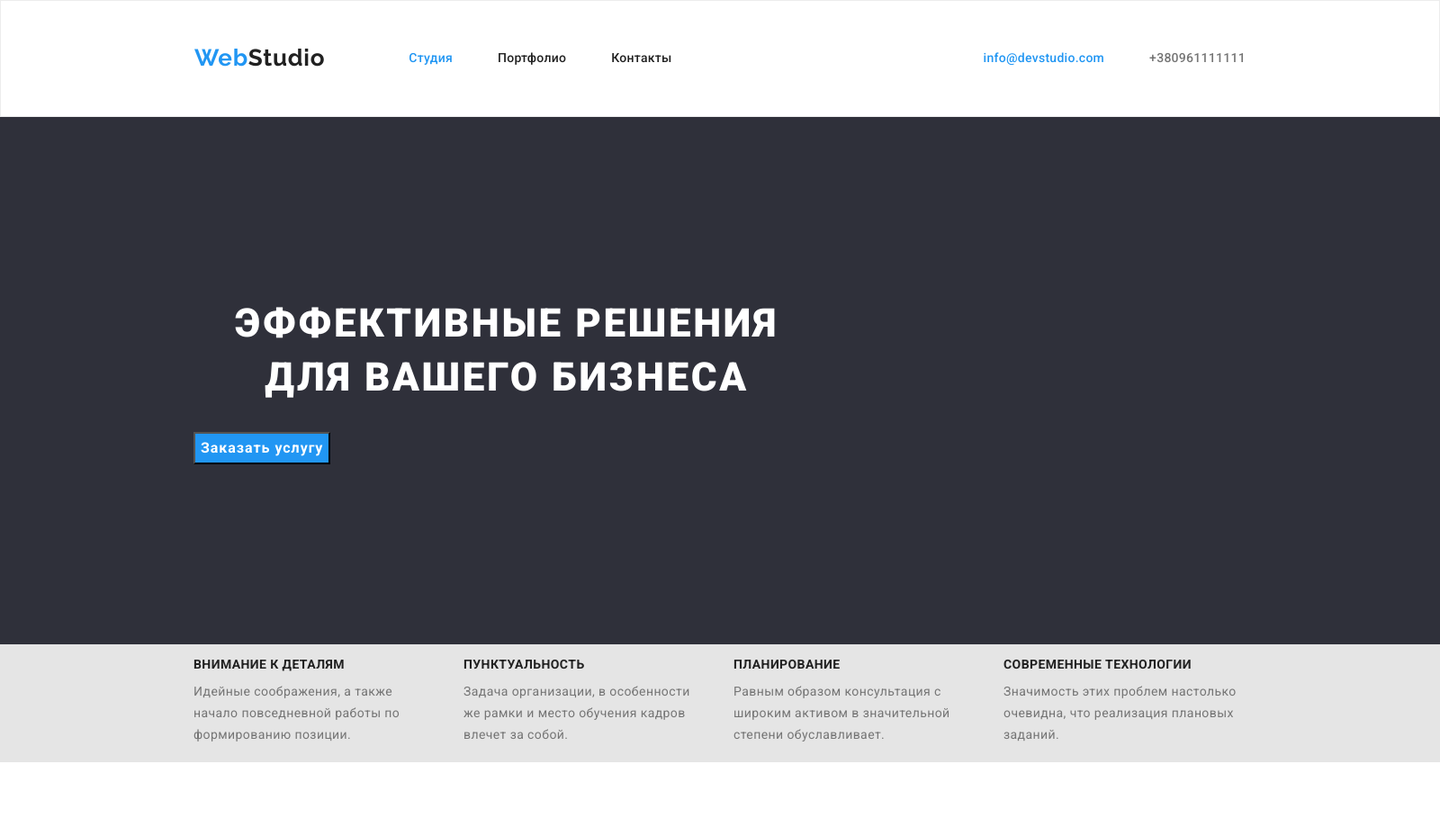
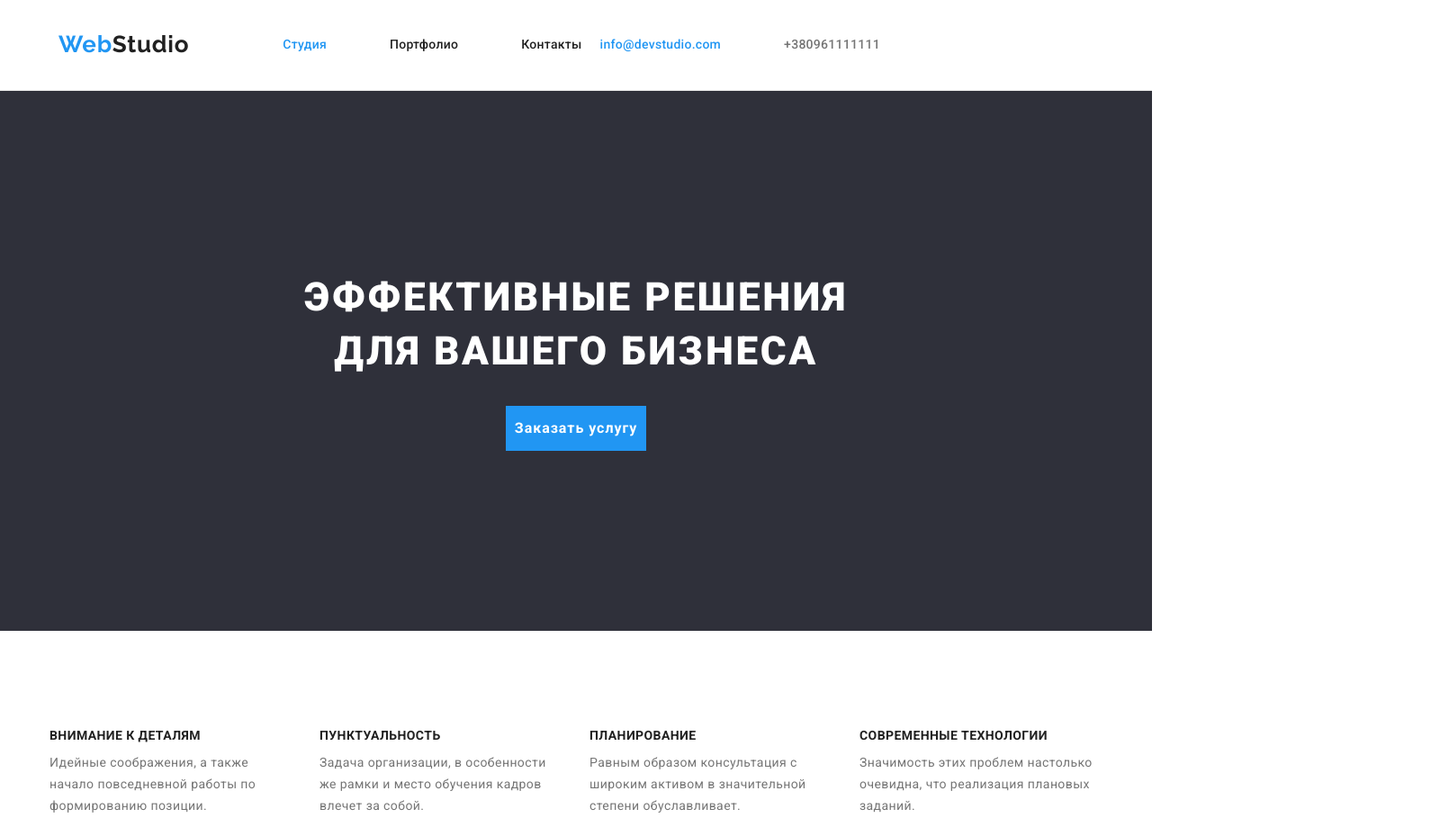
Before and after one commit to ineteta9/goit-markup-hw-03, a plain HTML site: page index.html in a window 1280 px wide. Shown: the top 929 px of the page at 90% size, 1600 px wide, since content can reach past the window. Drawn offline with nearby package versions, Linux system fonts and the light colour scheme.

Commit message:
correct dz3

```diff
--- a/css/style.css
+++ b/css/style.css
@@ -11,7 +11,6 @@
 }
 
 body {
-  width: 1600px;
   font-size: 14px;
   font-family: 'Roboto', sans-serif;
   color: var(--common-text-color);
@@ -21,8 +20,9 @@ body {
 
 /* первая линия */
 header {
-  width: 1600px;
-  border: 1px solid #ececec;
+  border-bottom: 1px solid #ececec;
+  padding-top: 24px;
+  padding-bottom: 25px;
 }
 /*background: var(--white-color);
   color: var(--common-text-color);*/
@@ -32,13 +32,17 @@ ul {
 
 /* WebStudio */
 .logo {
-  margin-right: 93px;
+  margin-right: 84px;
   font-family: 'Raleway';
   font-style: normal;
   font-weight: 700;
   font-size: 26px;
   line-height: 1.2;
   letter-spacing: 0.03em;
+  padding-left: 10px;
+  padding-right: 10px;
+  padding-top: 10px;
+  padding-bottom: 10px;
 }
 
 .logo-style {
@@ -62,22 +66,24 @@ ul {
 .main-nav {
   display: flex;
   align-items: center;
-  padding-left: 215px;
-  margin-top: 24px;
-  margin-bottom: 24px;
 }
 
 .site-nav,
 .contakt-nav {
   display: flex;
-  margin-top: 32px;
-  margin-bottom: 32px;
   font-style: normal;
   font-weight: 500;
   font-size: 14px;
   line-height: 1.14;
   letter-spacing: 0.02em;
   text-decoration: none;
+}
+.site-nav li,
+.contakt-nav li {
+  padding-left: 10px;
+  padding-right: 10px;
+  padding-top: 10px;
+  padding-bottom: 10px;
 }
 
 .site-nav li:not(:last-child),
@@ -86,8 +92,7 @@ ul {
 }
 
 .contakt-nav {
-  margin-right: 215px;
-  margin-left: auto;
+  margin-right: 331px;
 }
 
 .site-nav a.link.current {
@@ -139,6 +144,7 @@ ul {
   padding-bottom: 200px;
   background: var(--home-color);
   color: var(--white-color);
+  text-align: center;
 }
 
 .container {
@@ -151,7 +157,7 @@ ul {
 
 .home-title {
   width: 696px;
-  margin: 0;
+  margin: 0 auto;
   background: var(--home-color);
   color: var(--white-color);
   font-weight: 900;
@@ -172,6 +178,11 @@ ul {
   line-height: 1.88;
   text-align: center;
   letter-spacing: 0.06em;
+  border: none;
+  padding-left: 10px;
+  padding-right: 10px;
+  padding-top: 10px;
+  padding-bottom: 10px;
 }
 
 h1,
@@ -181,10 +192,14 @@ p {
   margin: 0;
 }
 
+.sections {
+  padding-top: 94px;
+  padding-bottom: 94px;
+}
 /* Особенности */
 .details {
   /*background: var(--white-color);*/
-  background: var(--main-color);
+  background: var(--white-color);
   font-size: 14px;
   line-height: 1.71;
   letter-spacing: 0.03em;
@@ -223,7 +238,6 @@ p {
 .about {
   background: var(--white-color);
   padding-top: 94px;
-  padding-bottom: 94px;
 }
 
 .about-title {
@@ -254,7 +268,6 @@ p {
 .team {
   padding-top: 94px;
   padding-bottom: 94px;
-  height: 648px;
   background: var(--fon-color);
   font-size: 16px;
   line-height: 1.18;
@@ -277,9 +290,7 @@ p {
   display: flex;
   flex-wrap: wrap;
   padding: 0;
-  margin-left: auto;
-  margin-right: auto;
-}
+  }
 .team-item li {
   padding: 0px;
 }
@@ -307,7 +318,6 @@ p {
 
 /* Футер */
 .footer {
-  padding-left: 215px;
   padding-top: 60px;
   padding-bottom: 60px;
   background: var(--home-color);
@@ -354,11 +364,11 @@ a {
 .item-button {
   display: flex;
   justify-content: center;
-  margin-left: auto;
-  margin-right: auto;
   padding-top: 94px;
   padding-bottom: 50px;
 }
+.item-button :not(:last-child) {
+  margin-right: 8px;}
 
 .item-button button {
   display: inline-block;
@@ -372,10 +382,6 @@ a {
   line-height: 1.62;
   text-align: center;
   letter-spacing: 0.03em;
-}
-
-.item-button :not(:last-child) {
-  margin-right: 8px;
 }
 
 .all-btn {
@@ -429,7 +435,7 @@ a {
   padding: 0;
   margin: 0;
   margin-left: calc(-1 * var(--card-set-gap));
-  }
+}
 
 .elements li {
   flex-basis: calc(100% / 3 - var(--card-set-gap));
@@ -471,8 +477,10 @@ p {
   background: var(--white-color);
   border: 1px solid #eeeeee;
   border-top: 0;
-  padding-top: 20px;
-  padding-bottom: 20px;
+  padding-top: 24px;
+  padding-bottom: 24px;
+  padding-left: 14px;
+  padding-right: 14px;
 }
 
 img {
--- a/index.html
+++ b/index.html
@@ -16,6 +16,7 @@
   </head>
   <body>
     <header>
+      <div class="container">
       <nav class="main-nav">
         <a href="index.html" class="logo">
           <span class="logo-style">Web</span><span class="logo-item">Studio</span></a
@@ -30,6 +31,7 @@
           <li><a href class="list" ="tel:+380961111111">+380961111111</a></li>
         </ul>
       </nav>
+    </div>
     </header>
     <main>
       <section class="home">
@@ -38,7 +40,8 @@
           <button type="button" class="btn">Заказать услугу</button>
         </div>
        </section>
-      <section class="details">
+       <div class="sections">
+       <section class="details">
         <div class="container">
         <h2 hidden>Особенности</h2>
           <ul class="holder">
@@ -78,9 +81,10 @@
           </li>
           <li><img src="./images/img3.jpg" alt="Дизайн" width="370" height="294" /></li>
         </ul>
-      </div>
+        </div>
       </section>
-      <section class="team">
+    </div>
+    <section class="team">
         <div class="container">
         <h2 class="team-title">Наша команда</h2>
         <ul class="team-item">
@@ -106,10 +110,11 @@
           </li>
         </ul>
       </div>
-      </section>
+     </section>
     </main>
   </body>
   <footer class="footer">
+    <div class="container">
     <a href="index.html" class="logo">
       <span class="logo-style">Web</span><span class="foot-logo">Studio</span></a
     >
@@ -120,5 +125,6 @@
         <li><a href="tel:+380961111111" class="tel">+380961111111</a></li>
       </ul>
     </address>
+  </div>
   </footer>
 </html>
```
Also changed, not shown: portfolio.html (+6 -2 lines).
